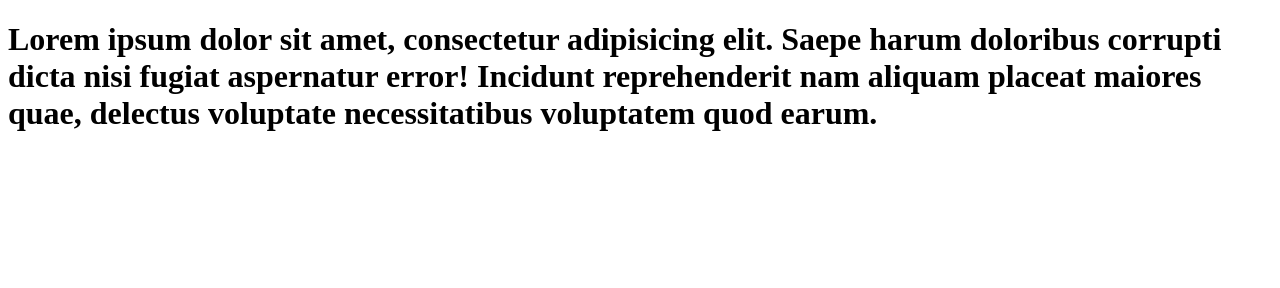
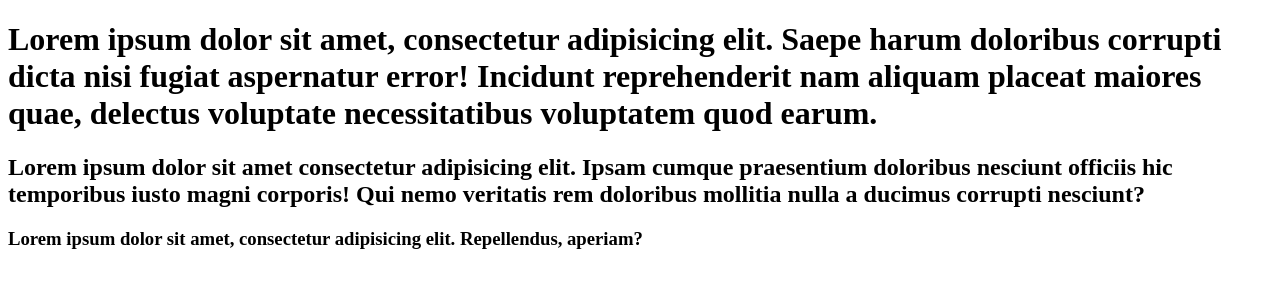
Before and after one commit to RajGowthaman01/gowthaman, a plain HTML site: page index.html in a window 1280 px wide. Drawn offline with Linux system fonts and the light colour scheme.

Commit message:
2 pagaraph added

```diff
--- a/index.html
+++ b/index.html
@@ -13,5 +13,15 @@
       reprehenderit nam aliquam placeat maiores quae, delectus voluptate
       necessitatibus voluptatem quod earum.
     </h1>
+    <h2>
+      Lorem ipsum dolor sit amet consectetur adipisicing elit. Ipsam cumque
+      praesentium doloribus nesciunt officiis hic temporibus iusto magni
+      corporis! Qui nemo veritatis rem doloribus mollitia nulla a ducimus
+      corrupti nesciunt?
+    </h2>
+    <h3>
+      Lorem ipsum dolor sit amet, consectetur adipisicing elit. Repellendus,
+      aperiam?
+    </h3>
   </body>
 </html>
```
